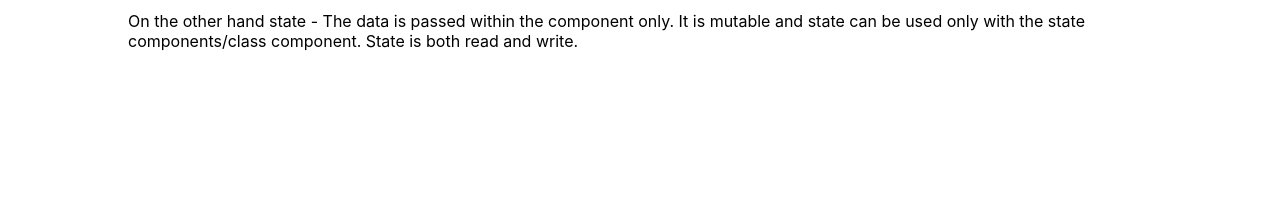
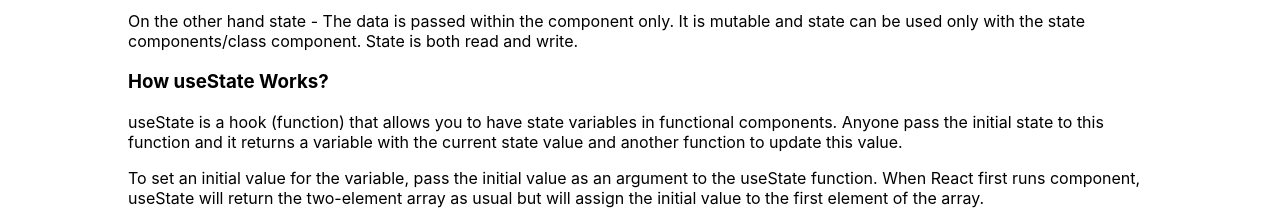
Before and after one commit to omarfurkan/glosny, a React (Create React App) app: page / in a window 1280 px wide. Shown: the part 2378-2599 px from the top of the page. Before the commit the page ends 2445 px from the top, so only its background shows below. Built offline with nearby package versions, Linux system fonts and the light colour scheme.

Commit message:
one more ques ans done

```diff
--- a/src/components/QuesAns/QuesAns.js
+++ b/src/components/QuesAns/QuesAns.js
@@ -16,6 +16,11 @@ const QuesAns = () => {
                 <p>In case of props - The data is passed from one component to another. It is immutable and props can be used with state and functional components. Props are read-only</p>
                 <p>On the other hand state - The data is passed within the component only. It is mutable and state can be used only with the state components/class component. State is both read and write.</p>
             </div>
+            <div>
+                <h3> How useState Works?</h3>
+                <p>useState is a hook (function) that allows you to have state variables in functional components. Anyone pass the initial state to this function and it returns a variable with the current state value and another function to update this value.</p>
+                <p>To set an initial value for the variable, pass the initial value as an argument to the useState function. When React first runs component, useState will return the two-element array as usual but will assign the initial value to the first element of the array.</p>
+            </div>
         </div>
     );
 };
--- a/src/components/Shop/Shop.css
+++ b/src/components/Shop/Shop.css
@@ -19,6 +19,16 @@
   text-align: center;
 }
 
+.choose-btn {
+  display: flex;
+  justify-content: center;
+  margin-top: 10px;
+}
+
+.choose-btn button {
+  padding: 10px 20px;
+}
+
 @media screen and (max-width: 600px) {
   .shop-container {
     grid-template-columns: 1fr;
--- a/src/components/Shop/Shop.js
+++ b/src/components/Shop/Shop.js
@@ -19,6 +19,7 @@ const Shop = () => {
         setCart(newCart)
 
     }
+
 
     return (
         <>
```
